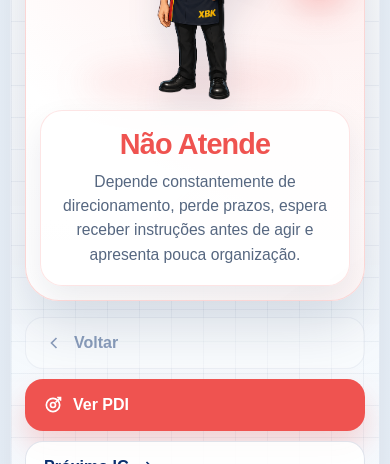
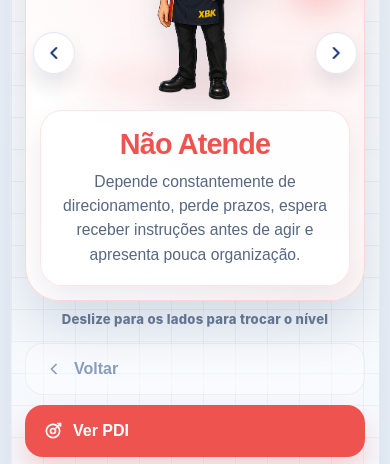
Before and after one commit to darielsantos-crypto/GRUPO5, a plain HTML site: page index.html in a window 390 px wide. Shown: the part 4925-5389 px from the top of the page. Drawn offline with Linux system fonts and the light colour scheme.

Commit message:
index.html

```diff
--- a/index.html
+++ b/index.html
@@ -149,6 +149,10 @@
     .btn-ghost {background:rgba(255,255,255,.88); border:1px solid rgba(11,47,110,.12); color:var(--navy)}
 
     .flip-scene {perspective:1800px; width:min(620px,100%); justify-self:center;}
+    .swipe-hint, .swipe-caption {display:none}
+    @keyframes swipeHintLeft {0%,100% {transform:translateY(-50%) translateX(0)} 50% {transform:translateY(-50%) translateX(-6px)}}
+    @keyframes swipeHintRight {0%,100% {transform:translateY(-50%) translateX(0)} 50% {transform:translateY(-50%) translateX(6px)}}
+
     .flip-card {position:relative; width:100%; min-height:620px; border:0; background:transparent; padding:0; cursor:pointer; transform-style:preserve-3d; transition:transform .9s cubic-bezier(.2,.76,.2,1); -webkit-transform-style:preserve-3d}
     .flip-card.is-flipped {transform:rotateY(180deg)}
     .card-face {position:absolute; inset:0; border-radius:34px; backface-visibility:hidden; -webkit-backface-visibility:hidden; overflow:hidden; background:linear-gradient(180deg,#fff 0%, rgba(255,255,255,.95) 100%); border:1px solid rgba(var(--accent-rgb),.24); box-shadow:0 24px 56px rgba(7,28,68,.15); transform-style:preserve-3d; -webkit-transform-style:preserve-3d}
@@ -229,6 +233,14 @@
       .interactive-stage {padding:14px; border-radius:28px; scroll-margin-top:170px}
       .interactive-stage.has-level .stage-content {grid-template-columns:1fr; gap:16px; min-height:auto}
       .flip-scene {order:1; width:100%}
+      .flip-scene {position:relative}
+      .swipe-hint {display:grid; place-items:center; position:absolute; top:50%; width:42px; height:42px; border-radius:999px; background:rgba(255,255,255,.98); border:1px solid rgba(11,47,110,.12); box-shadow:0 12px 24px rgba(7,28,68,.12); color:var(--navy); z-index:6; pointer-events:none; opacity:.96}
+      .swipe-hint svg {width:20px; height:20px}
+      .swipe-hint-left {left:8px; animation:swipeHintLeft 1.7s ease-in-out infinite}
+      .swipe-hint-right {right:8px; animation:swipeHintRight 1.7s ease-in-out infinite}
+      .swipe-caption {display:block; text-align:center; font-size:.82rem; font-weight:800; color:#6b7d98; margin-top:10px; letter-spacing:.02em}
+      .flip-scene.hint-dismissed .swipe-hint, .flip-scene.hint-dismissed .swipe-caption {opacity:0; visibility:hidden; transition:opacity .25s ease, visibility .25s ease}
+
       .stage-copy {order:2; gap:16px}
       .reaction-stack {order:3}
       .stage-copy h3 {font-size:clamp(2rem,10vw,2.85rem); line-height:1.02; max-width:none; overflow-wrap:normal; word-break:normal; hyphens:none}
@@ -407,7 +419,9 @@
               </div>
             </div>
 
-            <div class="flip-scene">
+            <div class="flip-scene" id="flipScene">
+              <span class="swipe-hint swipe-hint-left" aria-hidden="true"><svg viewBox="0 0 24 24" fill="none" stroke="currentColor" stroke-width="2.4" stroke-linecap="round" stroke-linejoin="round"><path d="m15 18-6-6 6-6"/></svg></span>
+              <span class="swipe-hint swipe-hint-right" aria-hidden="true"><svg viewBox="0 0 24 24" fill="none" stroke="currentColor" stroke-width="2.4" stroke-linecap="round" stroke-linejoin="round"><path d="m9 18 6-6-6-6"/></svg></span>
               <button class="flip-card" id="flipCard" type="button" aria-label="Virar card e revelar o PDI">
                 <div class="card-face card-front">
                   <div class="card-top">
@@ -432,6 +446,7 @@
                   <div class="pdi-body"><ol class="pdi-list" id="pdiList"></ol></div>
                 </div>
               </button>
+              <div class="swipe-caption" aria-hidden="true">Deslize para os lados para trocar o nível</div>
             </div>
 
             <aside class="reaction-stack">
@@ -453,6 +468,14 @@
       const toast = $('#toast');
       const stage = $('#interactiveStage');
       const flipCard = $('#flipCard');
+      const flipScene = $('#flipScene');
+      let swipeHintDismissed = false;
+
+      function dismissSwipeHint() {
+        if (swipeHintDismissed || !flipScene) return;
+        swipeHintDismissed = true;
+        flipScene.classList.add('hint-dismissed');
+      }
       const levelTabs = $$('.level-tab');
       let currentLevel = 0;
       let toastTimer;
@@ -596,6 +619,7 @@
       let suppressNextClick = false;
 
       flipCard.addEventListener('touchstart', (event) => {
+        dismissSwipeHint();
         const touch = event.changedTouches[0];
         touchStartX = touch.clientX;
         touchStartY = touch.clientY;
@@ -636,6 +660,7 @@
       }, {passive:true});
 
       flipCard.addEventListener('click', (event) => {
+        dismissSwipeHint();
         if (suppressNextClick || touchMoved) {
           event.preventDefault();
           touchMoved = false;
```
